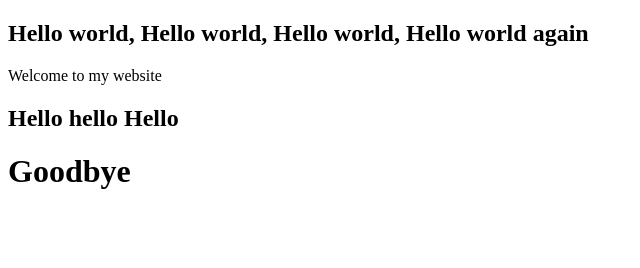
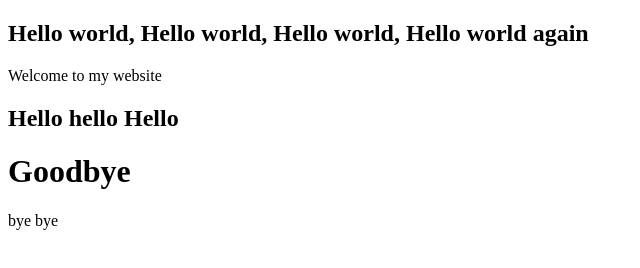
Before and after one commit to mjaniak/learning-git, a plain HTML site: page index.html in a window 1280 px wide. Shown: the full height of the page, 0-640 px from the left. Drawn offline with nearby package versions, Linux system fonts and the light colour scheme; files that its build step writes are made by us from their sources.

Commit message:
Add p in the footer

```diff
--- a/index.html
+++ b/index.html
@@ -19,6 +19,7 @@
 	    <main>
 	    <footer>
             <h1>Goodbye</h1>
+            <p>bye bye</p>
 	    </footer>
 	  </body>
 <html>
```
